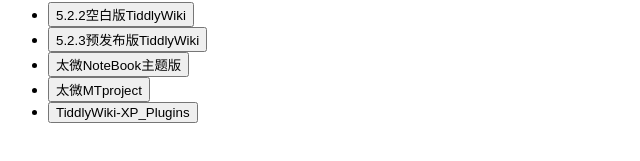
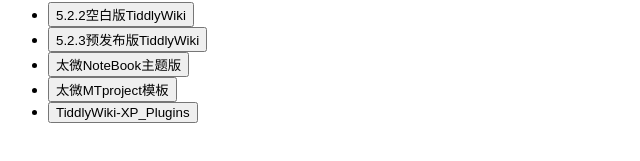
Before and after one commit to Zacharia2/TWPUB-BOOK, a plain HTML site: page tiddlystow.html in a window 1280 px wide. Shown: the part 413-574 px from the top of the page, 0-640 px from the left. Drawn offline with Linux system fonts and the light colour scheme.

Commit message:
Update tiddlystow.html

```diff
--- a/tiddlystow.html
+++ b/tiddlystow.html
@@ -326,7 +326,7 @@
         <li><button type="button" onclick="openFromUrl('https://twpub-book.vercel.app/empty-zh-5.2.2.html')">5.2.2空白版TiddlyWiki</button></li>
         <li><button type="button" onclick="openFromUrl('https://twpub-book.vercel.app/prerelease-zh-5.2.3.html')">5.2.3预发布版TiddlyWiki</button></li>
         <li><button type="button" onclick="openFromUrl('https://twpub-book.vercel.app/NoteBook-zh-5.2.2.html')">太微NoteBook主题版</button></li>
-        <li><button type="button" onclick="openFromUrl('https://twpub-book.vercel.app/MTproject.HTML')">太微MTproject</button></li>
+        <li><button type="button" onclick="openFromUrl('https://twpub-book.vercel.app/MTproject.HTML')">太微MTproject模板</button></li>
         <li><button type="button" onclick="openFromUrl('https://twpub-book.vercel.app/tiddlywiki-xp_Plugins.html')">TiddlyWiki-XP_Plugins</button></li>
       </ul>
       </div>
```
